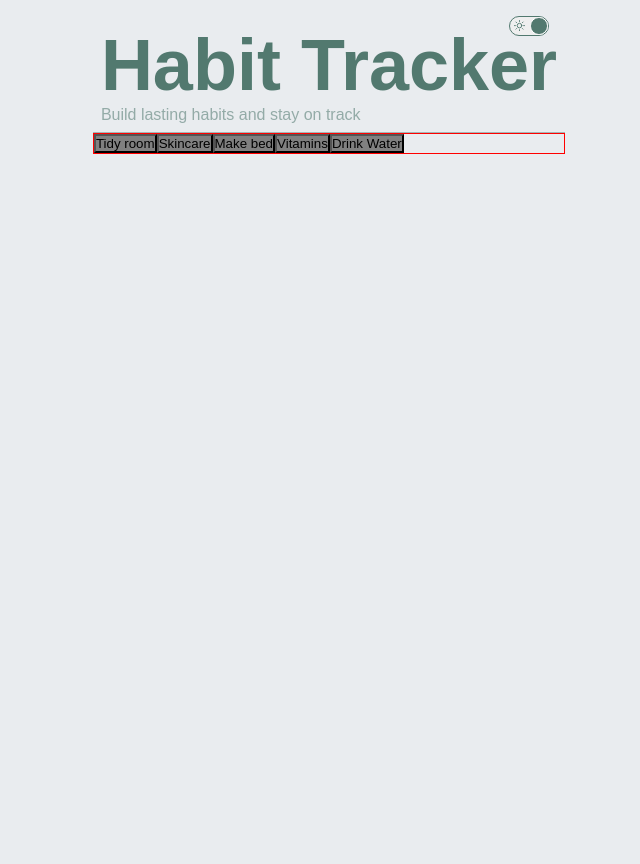
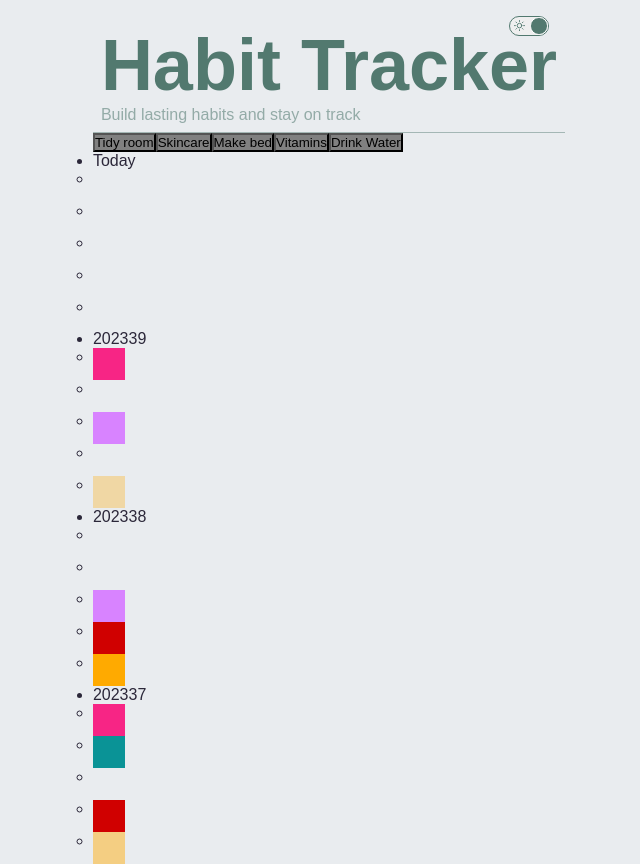
Before and after one commit to jennstirpe/habit-tracker-v2, a React (Create React App) app: page / in a window 1280 px wide. Shown: the whole page, without its empty margins (311-951 px from the left). Before the commit the page ends 800 px from the top, so only its background shows below. Built offline with nearby package versions, Linux system fonts and the light colour scheme.

Commit message:
Set up history display

```diff
--- a/src/App.js
+++ b/src/App.js
@@ -7,6 +7,8 @@ import { lightTheme, darkTheme } from './themes.js';
 
 import Header from "./components/header/Header";
 import Checklist from "./components/main/display/Checklist";
+import History from "./components/main/display/History";
+import { StyledMain } from "./components/main/Main.styled";
 
 function App() {
 
@@ -272,9 +274,10 @@ function updateHabitQuantity(updatedHabit, newAmt) {
 
       <Header colorTheme={colorTheme} toggleTheme={toggleTheme} />
 
-      <main>
+      <StyledMain>
         <Checklist currentDay={records[0]} completeHabit={completeHabit} updateHabitQuantity={updateHabitQuantity} />
-      </main>
+        <History records={records} today={today} />
+      </StyledMain>
 
     </>
     </ThemeProvider>
--- /dev/null
+++ b/src/components/main/Main.styled.js
@@ -0,0 +1,5 @@
+import styled from "styled-components";
+
+export const StyledMain = styled.main`
+
+`;
--- /dev/null
+++ b/src/components/main/display/History.js
@@ -0,0 +1,45 @@
+import { StyledHistory } from "../styled/History.styled"
+
+export default function History({ records, today }) {
+
+  return (
+    <StyledHistory>
+        {
+            records.map(record => {
+                return <li key={record.id}>
+                        <span>{record.date.toString() == today.toString() ? "Today" : record.date}</span>
+                        <ul className="display-bar">
+                            {
+                                record.habits.map(habit => {
+                                    if (habit.type === "check") {
+                                        if(habit.complete) {
+                                            return <li className="display-bar-box" key={habit.id} style={{'background' : `${habit.color}`}}></li>
+                                        } else {
+                                            return <li className="display-bar-box" key={habit.id}></li>
+                                        }
+                                    } else {
+                                        if (habit.goal.currentAmt === 0) {
+                                            return <li className="display-bar-box" key={habit.id}></li>
+                                        } else if (habit.goal.currentAmt >= habit.goal.goalAmt) {
+                                            return <li className="display-bar-box" key={habit.id} style={{'background' : `${habit.color}`}}></li>
+                                        } else {
+                                            let percentageComplete = Math.round(habit.goal.currentAmt / habit.goal.goalAmt * 100);
+                                            if (percentageComplete < 10) {
+                                                percentageComplete = 10;
+                                            }
+
+                                            return <li className="display-bar-box" key={habit.id} style={{'background' : `${habit.color}${percentageComplete}`}}></li>
+                                        }
+
+                                    }
+
+                                })
+                            }
+                        </ul>
+                    </li>
+            })
+        }
+
+    </StyledHistory>
+  )
+}
--- a/src/components/main/styled/Checklist.styled.js
+++ b/src/components/main/styled/Checklist.styled.js
@@ -1,5 +1,5 @@
 import styled from "styled-components";
 
 export const StyledChecklist = styled.section`
-    border: 1px solid red;
+
 `;
--- /dev/null
+++ b/src/components/main/styled/History.styled.js
@@ -0,0 +1,9 @@
+import styled from "styled-components";
+
+export const StyledHistory = styled.ul`
+
+    .display-bar-box {
+        height: 2rem;
+        width: 2rem;
+    }
+`;
```
